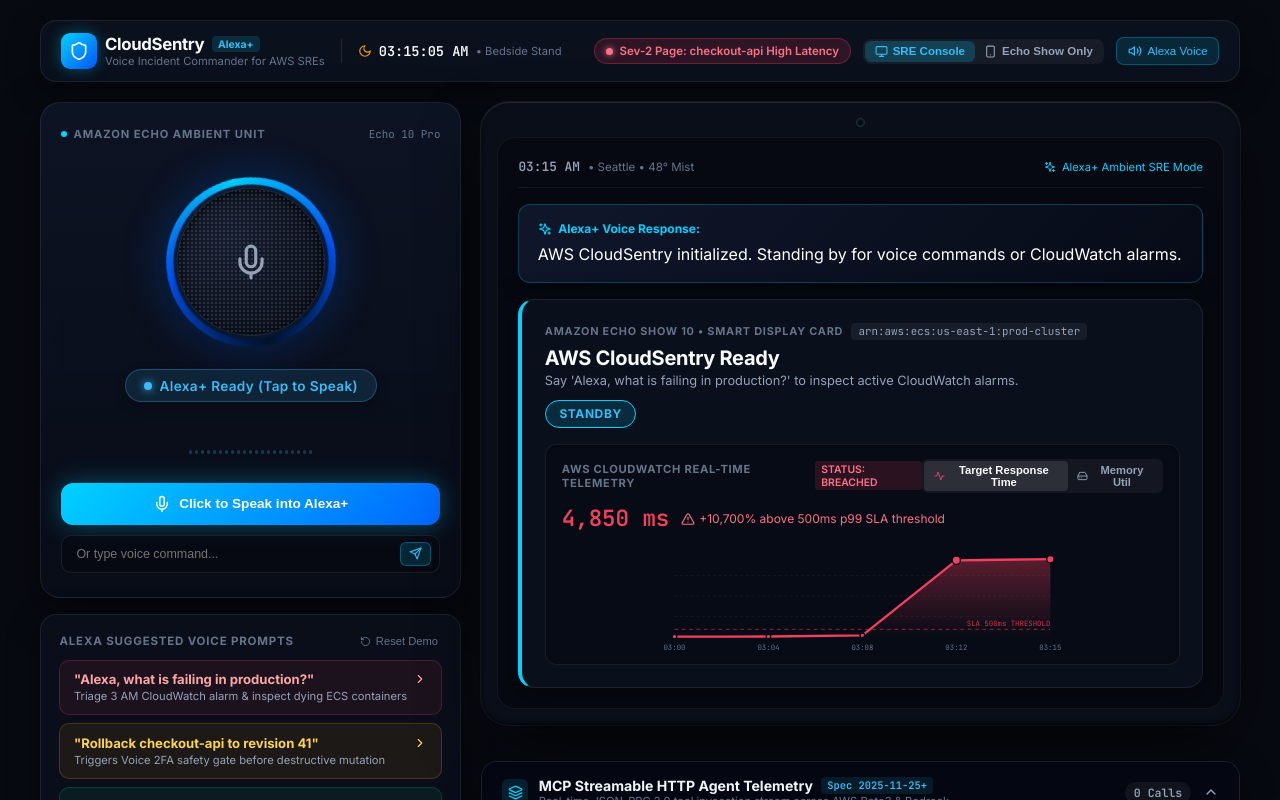
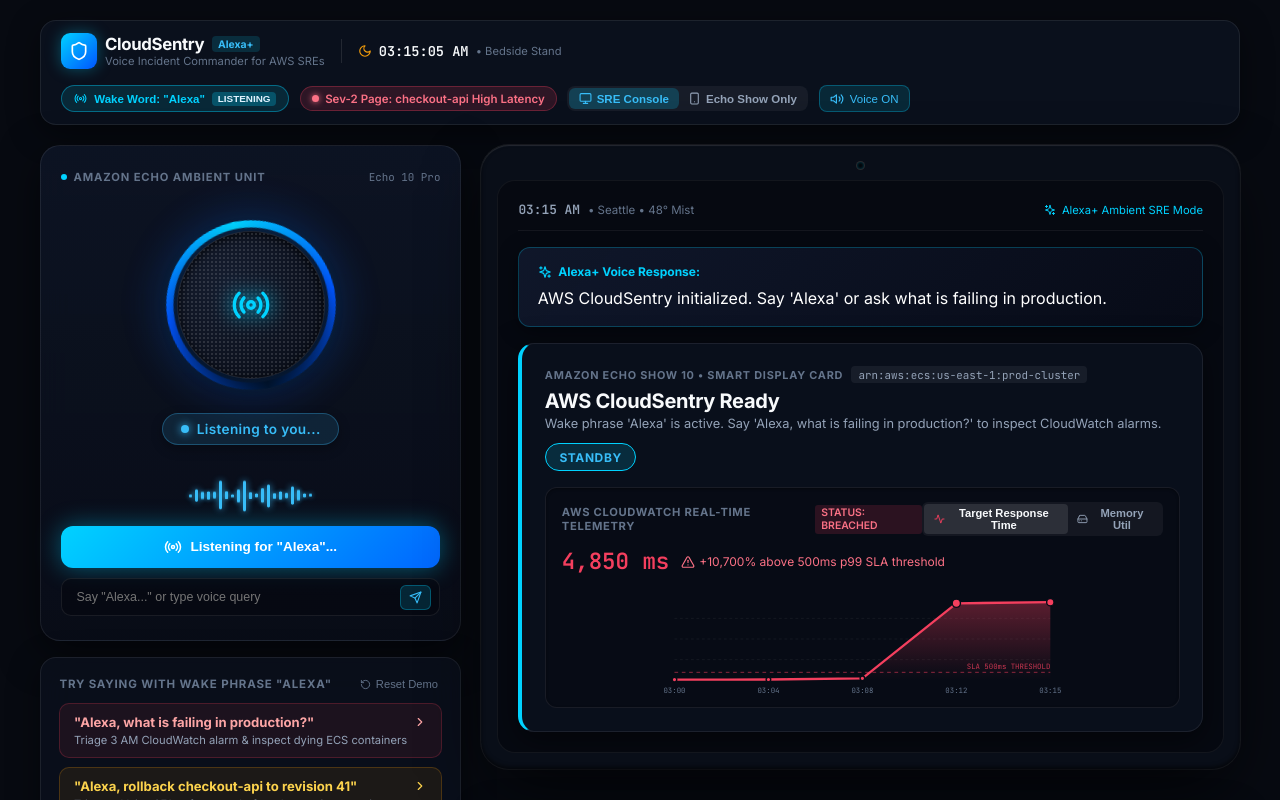
Before and after one commit to SSpirate11/aws-cloud-sentry, a React (Vite) app in the folder frontend/: page / in a window 1280 px wide. Shown: the top 800 px of the page. Built offline with nearby package versions, Linux system fonts and the light colour scheme.

Commit message:
feat: implement 'Alexa' wake phrase with acoustic chime and hands-free detection

```diff
--- a/frontend/src/App.jsx
+++ b/frontend/src/App.jsx
@@ -2,7 +2,7 @@
 import {
   Mic, MicOff, Volume2, VolumeX, RotateCcw, Shield, Cloud, Terminal,
   CheckCircle2, AlertOctagon, Sparkles, Radio, Moon, Clock, Monitor,
-  Smartphone, ChevronRight, Send, AlertTriangle, ShieldCheck
+  Smartphone, ChevronRight, Send, AlertTriangle, ShieldCheck, Zap
 } from 'lucide-react';
 import EchoRing from './components/EchoRing';
 import DisplayCard from './components/DisplayCard';
@@ -14,21 +14,50 @@
   const [isListening, setIsListening] = useState(false);
   const [isSpeaking, setIsSpeaking] = useState(false);
   const [ttsEnabled, setTtsEnabled] = useState(true);
+  const [wakeWordEnabled, setWakeWordEnabled] = useState(true);
+  const [wakeDetected, setWakeDetected] = useState(false);
   const [viewMode, setViewMode] = useState('DUAL'); // 'DUAL' or 'ECHO_SHOW'
   const [currentTime, setCurrentTime] = useState('03:15:00 AM');
   const [customInput, setCustomInput] = useState('');
 
   const [userTranscript, setUserTranscript] = useState('');
-  const [spokenResponse, setSpokenResponse] = useState("AWS CloudSentry initialized. Standing by for voice commands or CloudWatch alarms.");
+  const [spokenResponse, setSpokenResponse] = useState("AWS CloudSentry initialized. Say 'Alexa' or ask what is failing in production.");
   const [displayCard, setDisplayCard] = useState({
     title: "AWS CloudSentry Ready",
     badge: "STANDBY",
     badge_color: "blue",
-    status_message: "Say 'Alexa, what is failing in production?' to inspect active CloudWatch alarms."
+    status_message: "Wake phrase 'Alexa' is active. Say 'Alexa, what is failing in production?' to inspect CloudWatch alarms."
   });
   const [toolTraces, setToolTraces] = useState([]);
 
   const recognitionRef = useRef(null);
+  const isSpeakingRef = useRef(isSpeaking);
+  isSpeakingRef.current = isSpeaking;
+
+  // Authentic Amazon Echo dual-tone acoustic wake chime (G5 784Hz -> C6 1046Hz)
+  const playAlexaChime = () => {
+    try {
+      const AudioCtx = window.AudioContext || window.webkitAudioContext;
+      if (!AudioCtx) return;
+      const ctx = new AudioCtx();
+      const osc = ctx.createOscillator();
+      const gain = ctx.createGain();
+      osc.type = 'sine';
+      osc.connect(gain);
+      gain.connect(ctx.destination);
+
+      const now = ctx.currentTime;
+      osc.frequency.setValueAtTime(784, now); // G5 note
+      osc.frequency.setValueAtTime(1046, now + 0.08); // C6 note
+      gain.gain.setValueAtTime(0.15, now);
+      gain.gain.exponentialRampToValueAtTime(0.001, now + 0.28);
+
+      osc.start(now);
+      osc.stop(now + 0.28);
+    } catch (e) {
+      // AudioContext may require user gesture on first interaction
+    }
+  };
 
   // Live 3 AM digital clock ticker
   useEffect(() => {
@@ -42,44 +71,97 @@
     return () => clearInterval(interval);
   }, []);
 
-  // Setup Web Speech API for voice capture
+  // Web Speech API with "Alexa" Wake Phrase Detection
   useEffect(() => {
     const SpeechRecognition = window.SpeechRecognition || window.webkitSpeechRecognition;
-    if (SpeechRecognition) {
+    if (!SpeechRecognition) return;
+
     const recognition = new SpeechRecognition();
-      recognition.continuous = false;
-      recognition.interimResults = false;
+    recognition.continuous = true;
+    recognition.interimResults = true;
     recognition.lang = 'en-US';
 
     recognition.onstart = () => {
       setIsListening(true);
-        setState('LISTENING');
     };
 
     recognition.onresult = (event) => {
-        const transcript = event.results[0][0].transcript;
-        setUserTranscript(transcript);
-        setIsListening(false);
-        handleSendQuery(transcript);
+      // Ignore audio if Alexa is currently speaking (prevents echo self-triggering)
+      if (isSpeakingRef.current) return;
+
+      let finalTranscript = '';
+      let interimTranscript = '';
+
+      for (let i = event.resultIndex; i < event.results.length; ++i) {
+        if (event.results[i].isFinal) {
+          finalTranscript += event.results[i][0].transcript;
+        } else {
+          interimTranscript += event.results[i][0].transcript;
+        }
+      }
+
+      const heardText = (finalTranscript || interimTranscript).trim();
+
+      // Spot "Alexa" or "Hey Alexa" wake phrase
+      if (/\b(alexa|hey alexa|echo)\b/i.test(heardText)) {
+        playAlexaChime();
+        setWakeDetected(true);
+        setState('LISTENING');
+        setTimeout(() => setWakeDetected(false), 2500);
+      }
+
+      if (finalTranscript.trim()) {
+        const text = finalTranscript.trim();
+        // If wake word is enabled, process when it mentions Alexa, or when awaiting follow-up confirmation
+        const mentionsAlexa = /\b(alexa|hey alexa)\b/i.test(text);
+
+        if (mentionsAlexa || state === 'AWAITING_CONFIRMATION' || state === 'LISTENING') {
+          setUserTranscript(text);
+          handleSendQuery(text);
+        }
+      }
     };
 
     recognition.onerror = (event) => {
-        console.warn('Speech recognition error:', event.error);
-        setIsListening(false);
-        setState('STANDBY');
+      if (event.error !== 'no-speech') {
+        console.warn('Speech recognition notice:', event.error);
+      }
     };
 
     recognition.onend = () => {
       setIsListening(false);
+      // Restart passive wake-word listening if enabled and Alexa isn't speaking
+      if (wakeWordEnabled && !isSpeakingRef.current) {
+        try {
+          recognition.start();
+          setIsListening(true);
+        } catch (e) {}
+      }
     };
 
     recognitionRef.current = recognition;
+
+    if (wakeWordEnabled && !isSpeakingRef.current) {
+      try {
+        recognition.start();
+      } catch (e) {}
     }
-  }, []);
+
+    return () => {
+      try {
+        recognition.stop();
+      } catch (e) {}
+    };
+  }, [wakeWordEnabled]);
 
   // Text to Speech using browser SpeechSynthesis
   const speakText = (text) => {
     if (!ttsEnabled || !window.speechSynthesis) return;
+
+    // Temporarily pause recognition while speaking to prevent self-triggering
+    try {
+      recognitionRef.current?.stop();
+    } catch (e) {}
 
     window.speechSynthesis.cancel();
     const utterance = new SpeechSynthesisUtterance(text);
@@ -95,23 +177,41 @@
     );
     if (preferredVoice) utterance.voice = preferredVoice;
 
-    utterance.onstart = () => setIsSpeaking(true);
-    utterance.onend = () => setIsSpeaking(false);
-    utterance.onerror = () => setIsSpeaking(false);
+    utterance.onstart = () => {
+      setIsSpeaking(true);
+    };
+
+    const handleSpeechDone = () => {
+      setIsSpeaking(false);
+      // Resume wake-word listening
+      if (wakeWordEnabled && recognitionRef.current) {
+        try {
+          recognitionRef.current.start();
+          setIsListening(true);
+        } catch (e) {}
+      }
+    };
+
+    utterance.onend = handleSpeechDone;
+    utterance.onerror = handleSpeechDone;
 
     window.speechSynthesis.speak(utterance);
   };
 
   const toggleMic = () => {
     if (isListening) {
+      try {
         recognitionRef.current?.stop();
+      } catch (e) {}
       setIsListening(false);
     } else {
       if (recognitionRef.current) {
         try {
+          playAlexaChime();
           recognitionRef.current.start();
+          setIsListening(true);
         } catch (e) {
-          console.warn('Mic start failed:', e);
+          console.warn('Mic start notice:', e);
         }
       } else {
         alert("Web Speech API is not supported in this browser. Please use Chrome/Edge or click a voice suggestion.");
@@ -256,8 +356,44 @@
           </div>
         </div>
 
-        {/* Right: View Mode Toggle, Audio Toggle, Incident Status */}
-        <div style={{ display: 'flex', alignItems: 'center', gap: '0.75rem', flexWrap: 'wrap' }}>
+        {/* Right: Wake Word Toggle, View Mode, Audio Toggle, Status */}
+        <div style={{ display: 'flex', alignItems: 'center', gap: '0.65rem', flexWrap: 'wrap' }}>
+
+          {/* "Alexa" Wake Word Toggle Pill */}
+          <button
+            onClick={() => {
+              setWakeWordEnabled(!wakeWordEnabled);
+              if (!wakeWordEnabled) playAlexaChime();
+            }}
+            style={{
+              display: 'flex',
+              alignItems: 'center',
+              gap: '0.45rem',
+              padding: '0.35rem 0.75rem',
+              borderRadius: '9999px',
+              background: wakeWordEnabled ? 'rgba(0, 210, 255, 0.12)' : 'rgba(255, 255, 255, 0.05)',
+              border: `1px solid ${wakeWordEnabled ? 'rgba(0, 210, 255, 0.4)' : 'rgba(255, 255, 255, 0.1)'}`,
+              color: wakeWordEnabled ? '#00d2ff' : '#94a3b8',
+              fontSize: '0.72rem',
+              fontWeight: '700',
+              cursor: 'pointer',
+              transition: 'all 0.2s ease'
+            }}
+            title="Toggle Hands-Free 'Alexa' Wake Word Detection"
+          >
+            <Radio size={13} color={wakeWordEnabled ? '#00d2ff' : '#64748b'} />
+            <span>Wake Word: "Alexa"</span>
+            <span style={{
+              fontSize: '0.62rem',
+              padding: '0.1rem 0.35rem',
+              borderRadius: '4px',
+              background: wakeWordEnabled ? 'rgba(0, 210, 255, 0.25)' : 'rgba(255,255,255,0.08)',
+              color: wakeWordEnabled ? '#e0f2fe' : '#94a3b8'
+            }}>
+              {wakeWordEnabled ? 'LISTENING' : 'OFF'}
+            </span>
+          </button>
+
           {/* Active Incident Warning Indicator */}
           <div style={{
             display: 'flex',
@@ -362,7 +498,7 @@
             title="Toggle Alexa Speech Synthesis"
           >
             {ttsEnabled ? <Volume2 size={14} /> : <VolumeX size={14} />}
-            <span>{ttsEnabled ? 'Alexa Voice' : 'Muted'}</span>
+            <span>{ttsEnabled ? 'Voice ON' : 'Muted'}</span>
           </button>
         </div>
       </header>
@@ -406,6 +542,30 @@
               </span>
             </div>
 
+            {/* Wake Word Recognition Flash Banner */}
+            {wakeDetected && (
+              <div style={{
+                position: 'absolute',
+                top: '12px',
+                zIndex: 10,
+                padding: '0.3rem 0.85rem',
+                borderRadius: '9999px',
+                background: 'rgba(0, 210, 255, 0.25)',
+                border: '1px solid rgba(0, 210, 255, 0.6)',
+                color: '#00d2ff',
+                fontSize: '0.74rem',
+                fontWeight: '800',
+                display: 'flex',
+                alignItems: 'center',
+                gap: '0.4rem',
+                boxShadow: '0 0 20px rgba(0, 210, 255, 0.5)',
+                animation: 'pulse-fast 0.8s infinite'
+              }}>
+                <Zap size={13} fill="#00d2ff" />
+                <span>"Alexa" Wake Word Recognized</span>
+              </div>
+            )}
+
             {/* The Authentic Echo LED Light Ring */}
             <div style={{ margin: '0.5rem 0' }}>
               <EchoRing
@@ -434,25 +594,29 @@
                   padding: '0.75rem 1rem',
                   borderRadius: '12px',
                   background: isListening
-                    ? 'linear-gradient(135deg, #f43f5e, #dc2626)'
-                    : 'linear-gradient(135deg, #00d2ff, #0066ff)',
+                    ? 'linear-gradient(135deg, #00d2ff, #0066ff)'
+                    : 'linear-gradient(135deg, #1e293b, #0f172a)',
                   color: '#fff',
                   fontWeight: '700',
                   fontSize: '0.85rem',
-                  border: 'none',
+                  border: isListening ? 'none' : '1px solid rgba(255,255,255,0.1)',
                   cursor: 'pointer',
                   display: 'flex',
                   alignItems: 'center',
                   justifyContent: 'center',
                   gap: '0.5rem',
                   boxShadow: isListening
-                    ? '0 0 25px rgba(244, 63, 94, 0.45)'
-                    : '0 0 25px rgba(0, 210, 255, 0.35)',
+                    ? '0 0 25px rgba(0, 210, 255, 0.4)'
+                    : 'none',
                   transition: 'all 0.2s ease'
                 }}
               >
-                {isListening ? <MicOff size={18} /> : <Mic size={18} />}
-                <span>{isListening ? 'Listening (Click to Stop)' : 'Click to Speak into Alexa+'}</span>
+                {isListening ? <Radio size={18} color="#fff" style={{ animation: 'pulse-fast 1s infinite' }} /> : <Mic size={18} />}
+                <span>
+                  {isListening
+                    ? (wakeWordEnabled ? 'Listening for "Alexa"...' : 'Mic Active (Click to Mute)')
+                    : 'Click to Enable Microphone'}
+                </span>
               </button>
 
               {/* Custom Speech / Text Input Bar */}
@@ -474,7 +638,7 @@
               >
                 <input
                   type="text"
-                  placeholder="Or type voice command..."
+                  placeholder='Say "Alexa..." or type voice query'
                   value={customInput}
                   onChange={(e) => setCustomInput(e.target.value)}
                   style={{
@@ -514,7 +678,7 @@
           }}>
             <div style={{ display: 'flex', alignItems: 'center', justifyContent: 'space-between', marginBottom: '0.65rem' }}>
               <div style={{ fontSize: '0.72rem', fontWeight: '700', textTransform: 'uppercase', letterSpacing: '0.07em', color: '#64748b' }}>
-                Alexa Suggested Voice Prompts
+                Try Saying with Wake Phrase "Alexa"
               </div>
               <button
                 onClick={resetIncident}
@@ -562,7 +726,7 @@
 
               {/* Suggestion 2 */}
               <div
-                onClick={() => handleSendQuery("Rollback checkout-api to revision 41")}
+                onClick={() => handleSendQuery("Alexa, rollback checkout-api to revision 41")}
                 className="voice-suggestion-card"
                 style={{
                   padding: '0.65rem 0.85rem',
@@ -574,7 +738,7 @@
               >
                 <div style={{ display: 'flex', alignItems: 'center', justifyContent: 'space-between' }}>
                   <div style={{ fontSize: '0.82rem', fontWeight: '700', color: '#fcd34d' }}>
-                    "Rollback checkout-api to revision 41"
+                    "Alexa, rollback checkout-api to revision 41"
                   </div>
                   <ChevronRight size={14} color="#fcd34d" />
                 </div>
@@ -585,7 +749,7 @@
 
               {/* Suggestion 3 */}
               <div
-                onClick={() => handleSendQuery("Confirm rollback")}
+                onClick={() => handleSendQuery("Alexa, confirm rollback")}
                 className="voice-suggestion-card"
                 style={{
                   padding: '0.65rem 0.85rem',
@@ -597,7 +761,7 @@
               >
                 <div style={{ display: 'flex', alignItems: 'center', justifyContent: 'space-between' }}>
                   <div style={{ fontSize: '0.82rem', fontWeight: '700', color: '#6ee7b7' }}>
-                    "Confirm rollback"
+                    "Alexa, confirm rollback"
                   </div>
                   <ChevronRight size={14} color="#6ee7b7" />
                 </div>
```
Also changed, not shown: 2 other files (tests, documents, lock files or other folders). Lines whose indentation alone changed are shown as unchanged.
